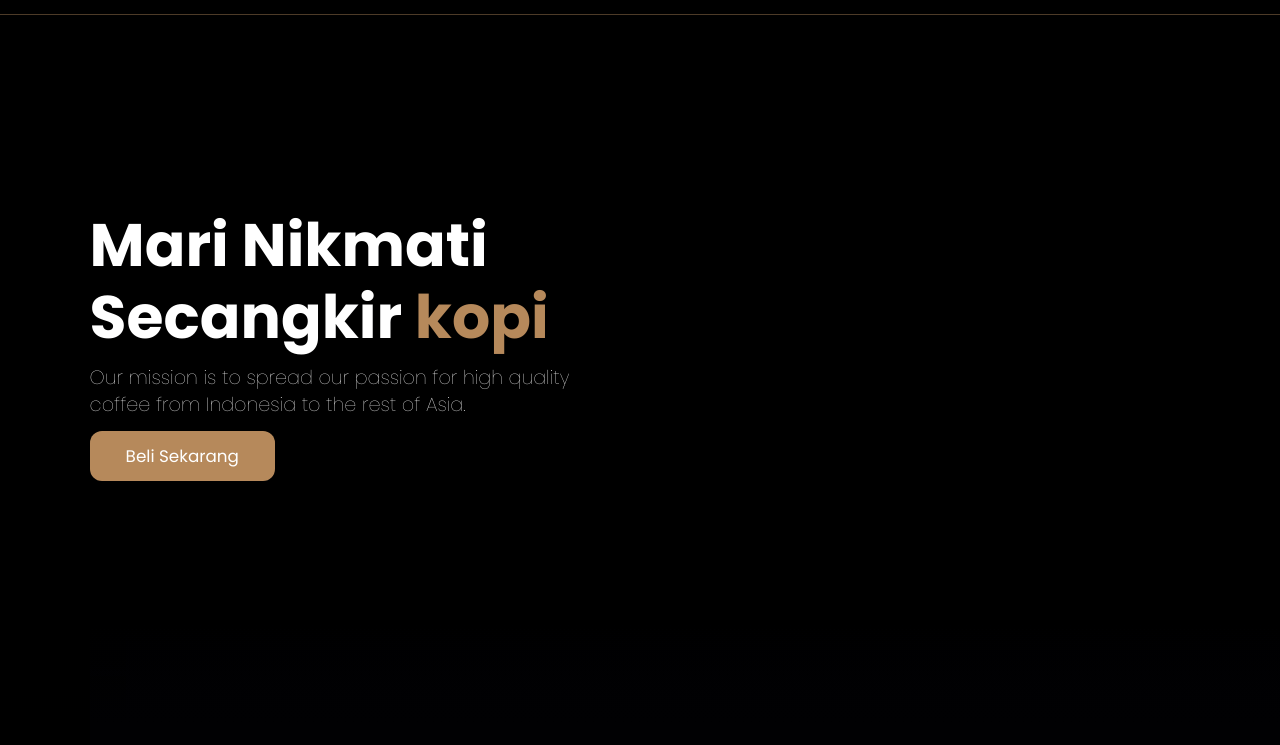
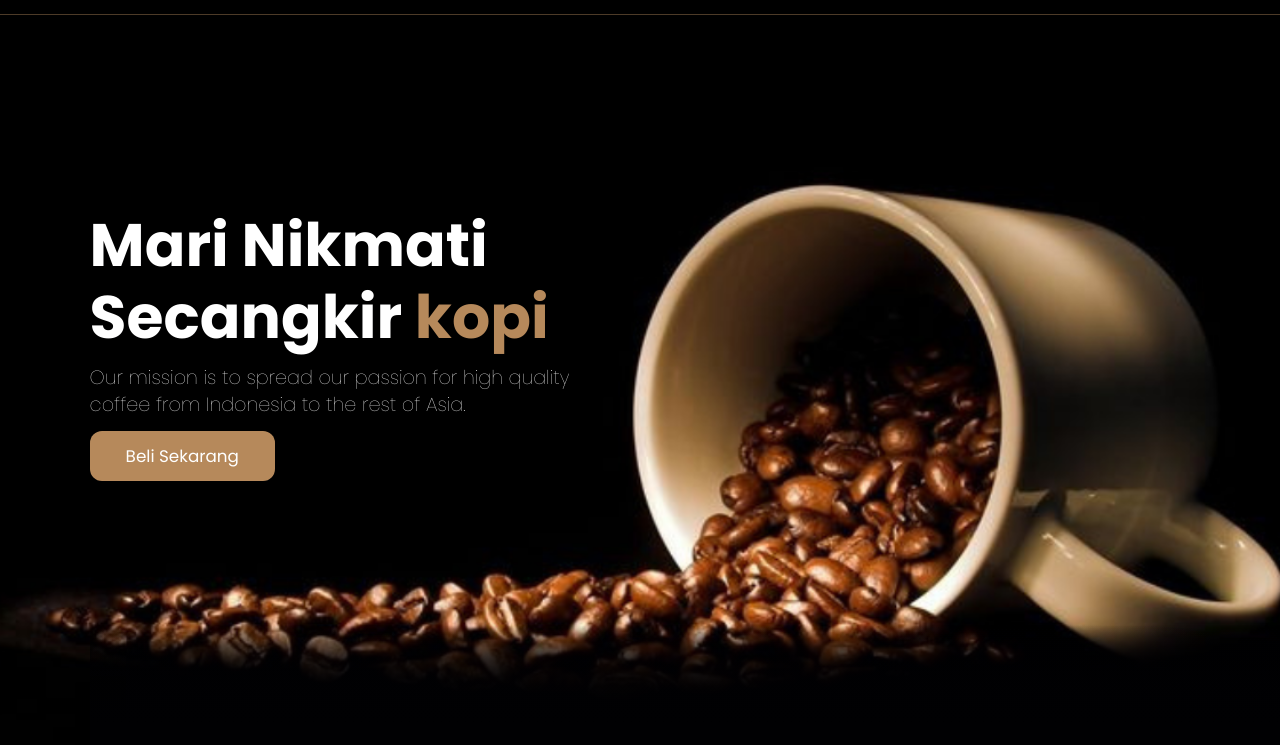
Before and after one commit to asadmahmud22/kopisenja, a plain HTML site: page index.html in a window 1280 px wide. Shown: the part 55-800 px from the top of the page. Drawn offline with nearby package versions, Linux system fonts and the light colour scheme.

Commit message:
Update style.css

```diff
--- a/style.css
+++ b/style.css
@@ -91,7 +91,7 @@ body {
   min-height: 100vh;
   display: flex;
   align-items: center;
-  background-image: url("../img/a2.png");
+  background-image: url("a2.png");
   background-repeat: no-repeat;
   background-position: center;
   background-size: cover;
```
